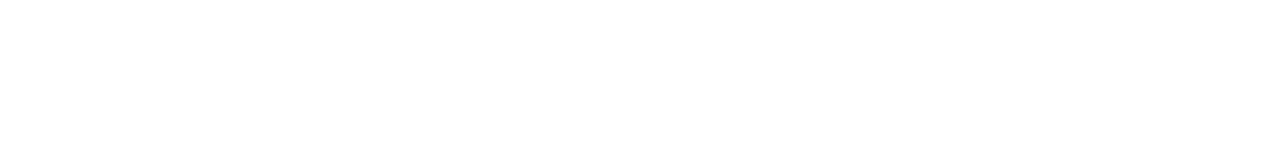
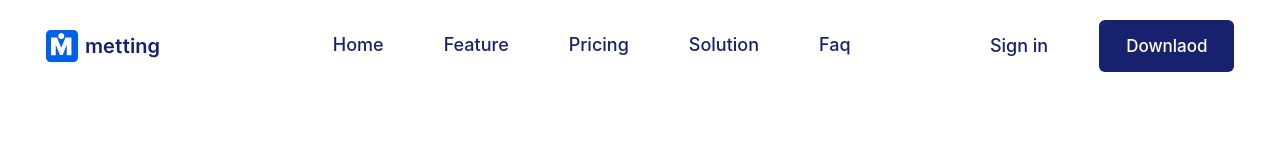
Before and after one commit to Andriikryl/metting-lending, a website: page app/index.html in a window 1280 px wide. Drawn offline with Linux system fonts and the light colour scheme.

Commit message:
feat[header]

```diff
--- a/app/index.html
+++ b/app/index.html
@@ -9,6 +9,39 @@
 </head>
 <body>
 
+    <header class="header">
+        <div class="container">
+            <div class="header__box">
+                <a href="#">
+                    <img src="images/logo.svg" alt="logo">
+                </a>
+                <nav class="navigation">
+                    <ul class="nav__list">
+                        <li class="nav__item">
+                            <a class="nav__link" href="#">Home</a>
+                        </li>
+                        <li class="nav__item">
+                            <a class="nav__link" href="#">Feature</a>
+                        </li>
+                        <li class="nav__item">
+                            <a class="nav__link" href="#">Pricing</a>
+                        </li>
+                        <li class="nav__item">
+                            <a class="nav__link" href="#">Solution</a>
+                        </li>
+                        <li class="nav__item">
+                            <a class="nav__link" href="#">Faq</a>
+                        </li>
+                    </ul>
+                </nav>
+                <div class="sub__nav">
+                    <button class="sing">Sign in</button>
+                    <button class="down">Downlaod</button>
+                </div>
+            </div>
+        </div>
+    </header>
+
 
 
 
--- a/app/scss/style.scss
+++ b/app/scss/style.scss
@@ -0,0 +1,96 @@
+
+*, *::before, *::after {
+    box-sizing: border-box;
+  }
+
+  a{
+    text-decoration: none;
+  }
+  * {
+    margin: 0;
+  }
+  html, body {
+    height: 100%;
+  }
+  body {
+    line-height: 1.5;
+    -webkit-font-smoothing: antialiased;
+  }
+  img, picture, video, canvas, svg {
+    display: block;
+    max-width: 100%;
+  }
+  input, button, textarea, select {
+    font: inherit;
+  }
+  p, h1, h2, h3, h4, h5, h6 {
+    overflow-wrap: break-word;
+  }
+  #root, #__next {
+    isolation: isolate;
+  }
+
+  .container{
+    $max-width: 1189px;
+    $padding: 1rem;
+    width: min($max-width, 100% - $padding);
+    margin-inline: auto;
+}
+
+// header
+
+.header{
+    padding-block: 20px 50px;
+}
+
+.header__box{
+    display: flex;
+    justify-content: space-between;
+    align-items: center;
+}
+
+.nav__list{
+    display: flex;
+    align-items: center;
+    gap: 60px;
+    .nav__item{
+        list-style: none;
+        .nav__link{
+            font-family: 'Inter';
+            font-style: normal;
+            font-weight: 500;
+            font-size: 18px;
+            line-height: 20px;
+            color: #18216D;
+        }
+    }
+}
+
+.sub__nav{
+    display: flex;
+    gap: 45px;
+}
+
+.sing{
+    font-family: 'Inter';
+    font-style: normal;
+    font-weight: 500;
+    font-size: 18px;
+    line-height: 20px;
+    color: #18216D;
+    border: none;
+    background-color: transparent;
+}
+
+.down{
+    padding: 16px 27px;
+    background: #18216D;
+    border-radius: 6px;
+    font-family: 'Inter';
+    font-style: normal;
+    font-weight: 500;
+    font-size: 17px;
+    line-height: 20px;
+    color: #FFFFFF;
+    border: none;
+}
```
Also changed, not shown: app/css/style.min.css, app/images/logo.svg (added).
